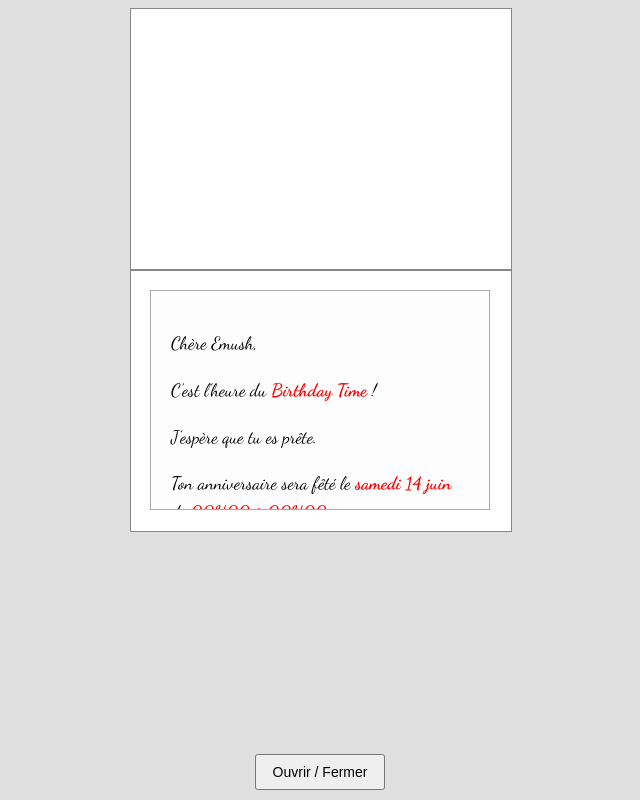
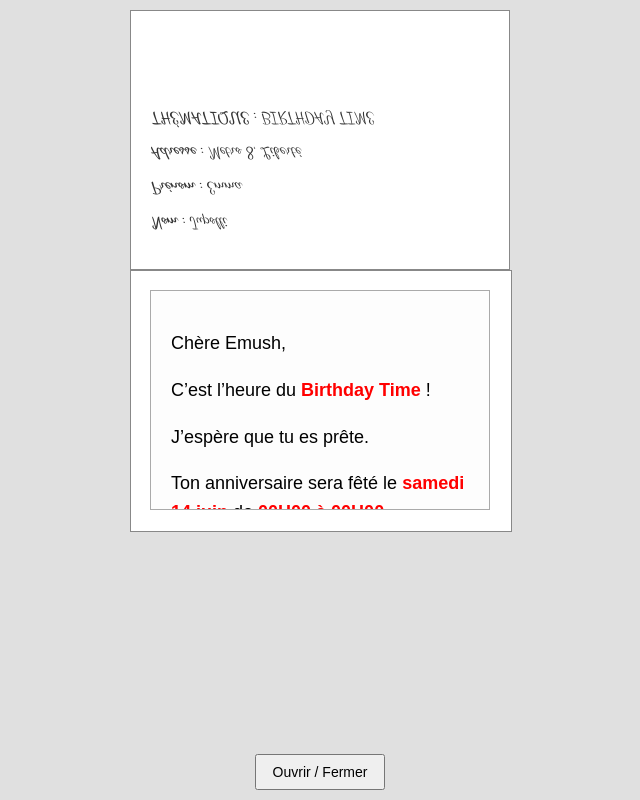
Before and after one commit to shenz177/Lettre-interactive, a plain HTML site: page index.html in a window 1280 px wide. Both pictures are taken after a click on the button "Ouvrir / Fermer". Shown: the whole page, without its empty margins (320-960 px from the left). Drawn offline with Linux system fonts and the light colour scheme.

Commit message:
Update index.html

```diff
--- a/index.html
+++ b/index.html
@@ -4,35 +4,33 @@
   <meta charset="UTF-8">
   <meta name="viewport" content="width=device-width, initial-scale=1.0">
   <title>Lettre virtuelle avec enveloppe</title>
-  <!-- Font handwriting -->
+  <!-- Polices -->
   <link href="https://fonts.googleapis.com/css2?family=Dancing+Script:wght@400;700&display=swap" rel="stylesheet">
   <style>
     body { display: flex; justify-content: center; align-items: center; height: 100vh; background: #e0e0e0; margin:0; }
     .envelope { position: relative; width: 380px; height: 260px; perspective: 800px; }
     .back, .flap { position: absolute; width: 100%; height: 100%; top: 0; left: 0; border: 1px solid #888; background: #fff; transform-style: preserve-3d; transition: transform 0.8s ease-in-out; }
-    .flap { transform-origin: top center; z-index: 2; }
+    .flap { transform-origin: top center; z-index: 2; /* texte avant ouverture */ font-family: 'Dancing Script', cursive; font-size: 16px; color: #333; padding: 20px; box-sizing: border-box; }
     .open .flap { transform: rotateX(-180deg); }
-    /* Envelope info styling */
-    .envelope-info { position:absolute; top: 20px; left: 20px; font-family: 'Dancing Script', cursive; font-size: 16px; line-height: 1.4; color: #333; }
-    .letter { position: absolute; top: 20px; left: 20px; width: 340px; height: 220px; background: #fdfdfd; border:1px solid #aaa; padding: 20px; box-sizing: border-box; opacity: 0; overflow-y: auto; transition: opacity 0.5s 0.6s ease-in-out; font-family: 'Dancing Script', cursive; font-size: 18px; line-height: 1.6; }
+    .envelope-info { margin:0; }
+    .letter { position: absolute; top: 20px; left: 20px; width: 340px; height: 220px; background: #fdfdfd; border:1px solid #aaa; padding: 20px; box-sizing: border-box; opacity: 0; overflow-y: auto; transition: opacity 0.5s 0.6s ease-in-out; font-family: Aptos, sans-serif; font-size: 18px; line-height: 1.6; }
     .open .letter { opacity: 1; }
     .button { position: absolute; bottom: 10px; width: 100%; text-align: center; }
     button { padding: 8px 16px; font-size: 14px; cursor: pointer; }
-    /* Bold elements in red, except author */
     .letter strong { color: red; font-weight: bold; }
-    .letter .author { color: black; font-weight: bold; }
+    .letter .author { color: black; font-weight: bold; text-decoration: underline; }
   </style>
 </head>
 <body>
   <div class="envelope" id="env">
-    <div class="back">
-      <div class="envelope-info">
-        <p><strong>Nom :</strong> Jupolli</p>
-        <p><strong>Prénom :</strong> Emma</p>
-        <p><strong>Adresse :</strong> Metro 8, Liberté</p>
-      </div>
+    <div class="back"></div>
+    <div class="flap">
+      <!-- Informations avant ouverture -->
+      <p><strong>Nom :</strong> Jupolli</p>
+      <p><strong>Prénom :</strong> Emma</p>
+      <p><strong>Adresse :</strong> Metro 8, Liberté</p>
+      <p><strong>THÉMATIQUE :</strong> BIRTHDAY TIME</p>
     </div>
-    <div class="flap"></div>
     <div class="letter">
       <!-- Contenu de la lettre -->
       <p>Chère Emush,</p>
@@ -41,7 +39,7 @@
       <p>Ton anniversaire sera fêté le <strong>samedi 14 juin</strong> de <strong>00H00 à 00H00</strong>.</p>
       <h4>Les consignes</h4>
       <p>Tu as le droit à <strong>cinq questions</strong>.</p>
-      <p>Attention, la question ne sera valide que si elle contient un seul mot suivi d’un point d’interrogation (<em>POURQUOI&nbsp;?</em>).</p>
+      <p><strong>Un type de question valable ? : POURQUOI ?</strong></p>
       <p>Je me ferai le plus grand plaisir de répondre à chacune de tes questions … À MA MANIÈRE 🙃</p>
       <h4>Un conseil ?</h4>
       <p>Reste forte sur tes pates.</p>
```
